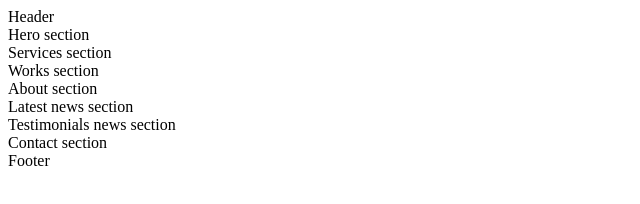
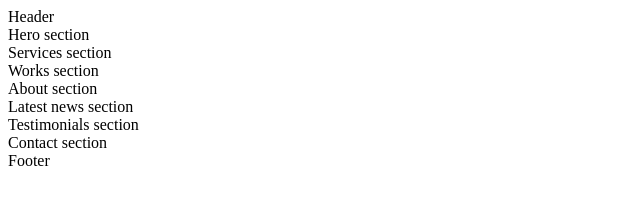
Before and after one commit to creeds-knight/alx-frontend, a plain HTML site: page 0x00-html_advanced/5-index.html in a window 1280 px wide. Shown: the full height of the page, 0-640 px from the left. Drawn offline with Linux system fonts and the light colour scheme.

Commit message:
Sections

```diff
--- a/0x00-html_advanced/5-index.html
+++ b/0x00-html_advanced/5-index.html
@@ -16,7 +16,7 @@
             <section> Works section</section>
             <section> About section</section>
             <section> Latest news section</section>
-            <section> Testimonials news section</section>
+            <section> Testimonials section</section>
             <section> Contact section</section>
         </main>
         <footer> Footer </footer>
```
